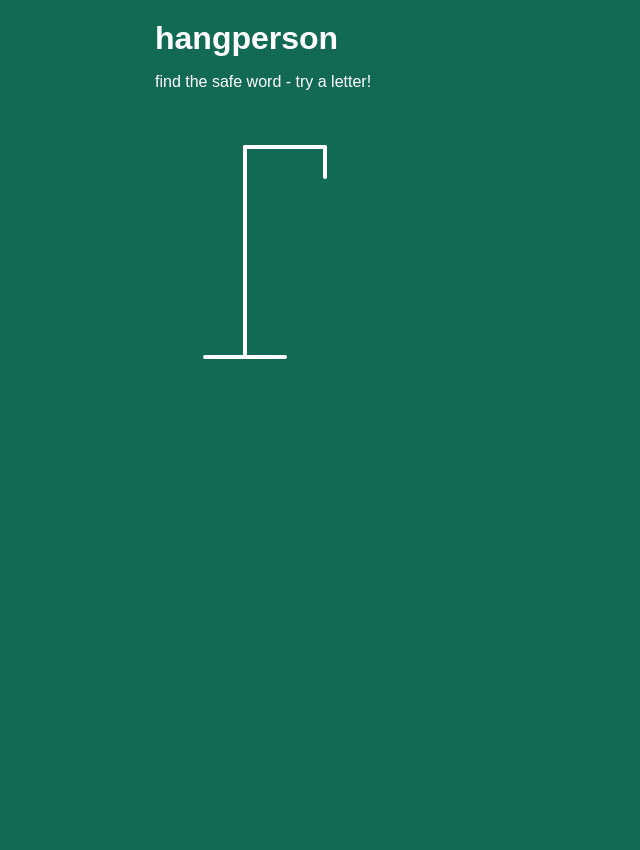
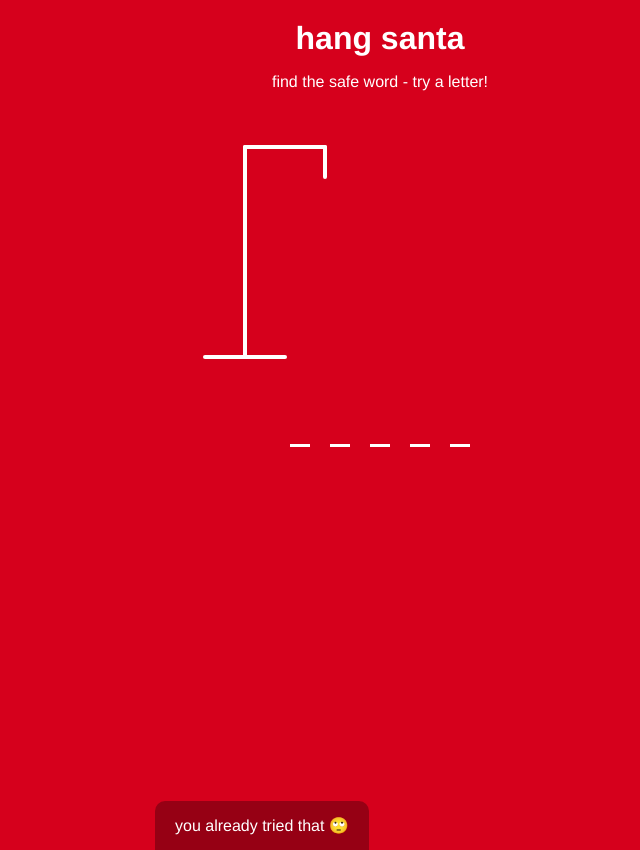
Before and after one commit to belowrd/hangperson-react, a React (Create React App) app: page / in a window 1280 px wide. Shown: the whole page, without its empty margins (260-900 px from the left). Before the commit the page ends 800 px from the top, so only its background shows below. Built offline with nearby package versions, Linux system fonts and the light colour scheme.

Commit message:
working on head

```diff
--- a/src/App.css
+++ b/src/App.css
@@ -3,9 +3,9 @@
 }
 
 body {
-    background-color: #126a54;
+    background-color: #d6001c;
     color: #fff;
-    font-family: Arial, Helvetica, sans-serif;
+    font-family: "Franklin Gothic Medium", "Arial Narrow", Arial, sans-serif;
     display: flex;
     flex-direction: column;
     align-items: center;
@@ -16,6 +16,10 @@ body {
 
 h1 {
     margin: 20px 0 0;
+}
+
+.header {
+    text-align: center;
 }
 
 .game-container {
@@ -63,12 +67,12 @@ h1 {
 }
 
 .letter {
-    border-bottom: 3px solid #2980b9;
+    border-bottom: 3px solid #ffffff;
     display: inline-flex;
     font-size: 30px;
     align-items: center;
     justify-content: center;
-    margin: 0 3px;
+    margin: 0 10px;
     height: 50px;
     width: 20px;
 }
@@ -87,7 +91,7 @@ h1 {
 }
 
 .popup {
-    background: #2980b9;
+    background: #126a54;
     border-radius: 5px;
     box-shadow: 0 15px 10px 3px rgba(0, 0, 0, 0.1);
     padding: 20px;
@@ -97,7 +101,7 @@ h1 {
 .popup button {
     cursor: pointer;
     background-color: #fff;
-    color: #2980b9;
+    color: #126a54;
     border: 0;
     margin-top: 20px;
     padding: 12px 20px;
@@ -128,42 +132,3 @@ h1 {
 .notification-container.show {
     transform: translateY(-50px);
 }
-
-/* .App {
-  text-align: center;
-}
-
-.App-logo {
-  height: 40vmin;
-  pointer-events: none;
-}
-
-@media (prefers-reduced-motion: no-preference) {
-  .App-logo {
-    animation: App-logo-spin infinite 20s linear;
-  }
-}
-
-.App-header {
-  background-color: #282c34;
-  min-height: 100vh;
-  display: flex;
-  flex-direction: column;
-  align-items: center;
-  justify-content: center;
-  font-size: calc(10px + 2vmin);
-  color: white;
-}
-
-.App-link {
-  color: #61dafb;
-}
-
-@keyframes App-logo-spin {
-  from {
-    transform: rotate(0deg);
-  }
-  to {
-    transform: rotate(360deg);
-  }
-} */
--- a/src/App.js
+++ b/src/App.js
@@ -1,34 +1,113 @@
-// import logo from './logo.svg';
-import React, { useState } from "react";
-
+import React, { useState, useEffect } from "react";
 import Header from "./components/Header";
 import Person from "./components/Person";
 import WrongLetters from "./components/WrongLetters";
 import Word from "./components/Word";
+import Popup from "./components/PopUp";
+import Notification from "./components/Notification";
+import { showNotification as show, checkWin } from "./helpers/helpers";
 
 import "./App.css";
 
-// const words = ["application", "programming", "interface", "wizard"];
-
-// let selectedWord = words[Math.floor(Math.random() * words.length)];
-
-// let playable = true;
-
-// const correctLetters = [];
-// const wrongLetters = [];
+const words = [
+    "christmas",
+    "festive",
+    "elves",
+    "reindeer",
+    "mistletoe",
+    "xmas",
+    "stocking",
+    "present",
+    "fruitcake",
+    "chimney",
+    "jesus",
+    "family",
+    "candy",
+    "pinecone",
+    "spirit",
+    "tradition",
+    "rudolph",
+    "holiday",
+    "snowball",
+    "snowman",
+    "workshop",
+    "gingerbread",
+    "angel",
+    "elf",
+    "feast",
+    "goose",
+];
+let selectedWord = words[Math.floor(Math.random() * words.length)];
 
 function App() {
     const [playable, setPlayable] = useState(true);
     const [correctLetters, setCorrectLetters] = useState([]);
     const [wrongLetters, setWrongLetters] = useState([]);
+    const [showNotification, setShowNotification] = useState(false);
+
+    useEffect(() => {
+        const handleKeydown = (event) => {
+            const { key, keyCode } = event;
+            if (playable && keyCode >= 65 && keyCode <= 90) {
+                const letter = key.toLowerCase();
+                if (selectedWord.includes(letter)) {
+                    if (!correctLetters.includes(letter)) {
+                        setCorrectLetters((currentLetters) => [
+                            ...currentLetters,
+                            letter,
+                        ]);
+                    } else {
+                        show(setShowNotification);
+                    }
+                } else {
+                    if (!wrongLetters.includes(letter)) {
+                        setWrongLetters((currentLetters) => [
+                            ...currentLetters,
+                            letter,
+                        ]);
+                    } else {
+                        show(setShowNotification);
+                    }
+                }
+            }
+        };
+        window.addEventListener("keydown", handleKeydown);
+
+        return () => window.removeEventListener("keydown", handleKeydown);
+    }, [correctLetters, wrongLetters, playable]);
+
+    function playAgain() {
+        setPlayable(true);
+
+        // Empty Arrays
+        setCorrectLetters([]);
+        setWrongLetters([]);
+
+        const random = Math.floor(Math.random() * words.length);
+        selectedWord = words[random];
+    }
+
     return (
         <>
-            <Header />
+            <div className="header">
+                <Header />
+            </div>
             <div className="game-container">
-                <Person />
-                <WrongLetters />
-                <Word />
+                <Person wrongLetters={wrongLetters} />
+                <WrongLetters wrongLetters={wrongLetters} />
+                <Word
+                    selectedWord={selectedWord}
+                    correctLetters={correctLetters}
+                />
             </div>
+            <Popup
+                correctLetters={correctLetters}
+                wrongLetters={wrongLetters}
+                selectedWord={selectedWord}
+                setPlayable={setPlayable}
+                playAgain={playAgain}
+            />
+            <Notification showNotification={showNotification} />
         </>
     );
 }
--- a/src/components/Header.js
+++ b/src/components/Header.js
@@ -3,7 +3,7 @@ import React from "react";
 const Header = () => {
     return (
         <>
-            <h1>hangperson</h1>
+            <h1>hang santa</h1>
             <p>find the safe word - try a letter!</p>
         </>
     );
--- a/src/components/Notification.js
+++ b/src/components/Notification.js
@@ -1,9 +1,13 @@
 import React from "react";
 
-const Notification = () => {
+const Notification = ({ showNotification }) => {
     return (
-        <div class="notification-container" id="notification-container">
-            <p>You have already entered this letter</p>
+        <div
+            className={`notification-container ${
+                showNotification ? "show" : ""
+            }`}
+        >
+            <p>you already tried that 🙄</p>
         </div>
     );
 };
--- a/src/components/Person.js
+++ b/src/components/Person.js
@@ -1,25 +1,30 @@
 import React from "react";
 
-const Person = () => {
+const Person = ({ wrongLetters }) => {
+    const errors = wrongLetters.length;
+
     return (
-        <svg height="250" width="200" class="figure-container">
-            {/* Rope */}
+        <svg height="250" width="200" className="figure-container">
+            {/* <!-- Rod --> */}
             <line x1="60" y1="20" x2="140" y2="20" />
             <line x1="140" y1="20" x2="140" y2="50" />
             <line x1="60" y1="20" x2="60" y2="230" />
             <line x1="20" y1="230" x2="100" y2="230" />
-            {/* Head */}
-            <circle cx="140" cy="70" r="20" class="figure-part" />
-            {/* Body */}
-            <line x1="140" y1="90" x2="140" y2="150" class="figure-part" />
-            {/* Arms */}
-            <line x1="140" y1="120" x2="120" y2="100" class="figure-part" />
-            <line x1="140" y1="120" x2="160" y2="100" class="figure-part" />
-            {/* Legs */}
-            <line x1="140" y1="150" x2="120" y2="180" class="figure-part" />
-            <line x1="140" y1="150" x2="160" y2="180" class="figure-part" />
+
+            {/* <!-- Head --> */}
+            {errors > 0 && <img src="./head.png" alt="head" height="20" />}
+            {/* <!-- Body --> */}
+            {errors > 1 && <line x1="140" y1="90" x2="140" y2="150" />}
+            {/* <!-- Arms --> */}
+            {errors > 2 && <line x1="140" y1="120" x2="120" y2="100" />}
+            {errors > 3 && <line x1="140" y1="120" x2="160" y2="100" />}
+            {/* <!-- Legs --> */}
+            {errors > 4 && <line x1="140" y1="150" x2="120" y2="180" />}
+            {errors > 5 && <line x1="140" y1="150" x2="160" y2="180" />}
         </svg>
     );
 };
 
 export default Person;
+
+// circle cx="140" cy="70" r="20"
--- a/src/components/PopUp.js
+++ b/src/components/PopUp.js
@@ -1,15 +1,44 @@
-import React from "react";
+import React, { useEffect } from "react";
+import { checkWin } from "../helpers/helpers";
 
-const PopUp = () => {
+const Popup = ({
+    correctLetters,
+    wrongLetters,
+    selectedWord,
+    setPlayable,
+    playAgain,
+}) => {
+    let finalMessage = "";
+    let finalMessageRevealWord = "";
+    let playable = true;
+
+    if (checkWin(correctLetters, wrongLetters, selectedWord) === "win") {
+        finalMessage = "You won 😃";
+        playable = false;
+    } else if (
+        checkWin(correctLetters, wrongLetters, selectedWord) === "lose"
+    ) {
+        finalMessage = "You lost 😕";
+        finalMessageRevealWord = `...the word was: ${selectedWord}`;
+        playable = false;
+    }
+
+    useEffect(() => {
+        setPlayable(playable);
+    });
+
     return (
-        <div class="popup-container" id="popup-container">
-            <div class="popup">
-                <h2 id="final-message"></h2>
-                <h3 id="final-message-reveal-word"></h3>
-                <button id="play-button">Play Again</button>
+        <div
+            className="popup-container"
+            style={finalMessage !== "" ? { display: "flex" } : {}}
+        >
+            <div className="popup">
+                <h2>{finalMessage}</h2>
+                <h3>{finalMessageRevealWord}</h3>
+                <button onClick={playAgain}>Play Again</button>
             </div>
         </div>
     );
 };
 
-export default PopUp;
+export default Popup;
--- a/src/components/Word.js
+++ b/src/components/Word.js
@@ -1,7 +1,17 @@
 import React from "react";
 
-const Word = () => {
-    return <div class="word" id="word"></div>;
+const Word = ({ selectedWord, correctLetters }) => {
+    return (
+        <div className="word">
+            {selectedWord.split("").map((letter, i) => {
+                return (
+                    <span className="letter" key={i}>
+                        {correctLetters.includes(letter) ? letter : ""}
+                    </span>
+                );
+            })}
+        </div>
+    );
 };
 
 export default Word;
--- a/src/components/WrongLetters.js
+++ b/src/components/WrongLetters.js
@@ -1,9 +1,18 @@
 import React from "react";
 
-const WrongLetters = () => {
+const WrongLetters = ({ wrongLetters }) => {
     return (
-        <div class="wrong-letters-container">
-            <div id="wrong-letters"></div>
+        <div className="wrong-letters-container">
+            <div>
+                {wrongLetters.length > 0 && <p>wrong!</p>}
+                {wrongLetters
+                    .map((letter, i) => <span key={i}>{letter}</span>)
+                    .reduce(
+                        (prev, curr) =>
+                            prev === null ? [curr] : [prev, ", ", curr],
+                        null
+                    )}
+            </div>
         </div>
     );
 };
--- /dev/null
+++ b/src/helpers/helpers.js
@@ -0,0 +1,22 @@
+export function showNotification(setter) {
+    setter(true);
+    setTimeout(() => {
+        setter(false);
+    }, 2000);
+}
+
+export function checkWin(correct, wrong, word) {
+    let status = "win";
+
+    // Check for win
+    word.split("").forEach((letter) => {
+        if (!correct.includes(letter)) {
+            status = "";
+        }
+    });
+
+    // Check for lose
+    if (wrong.length === 6) status = "lose";
+
+    return status;
+}
```
Also changed, not shown: public/head.png (added).
